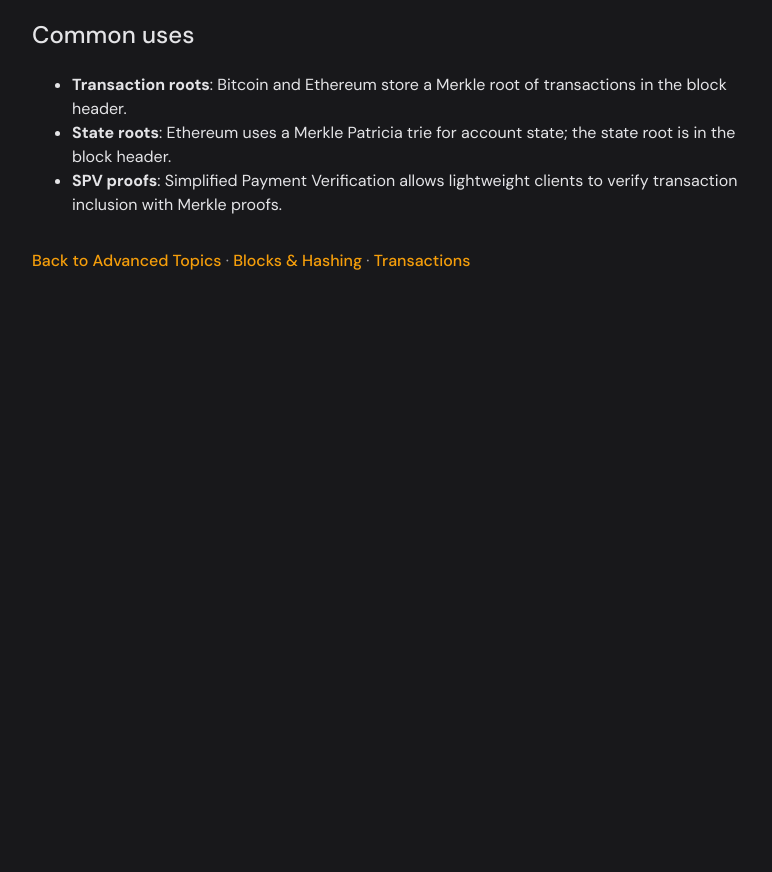
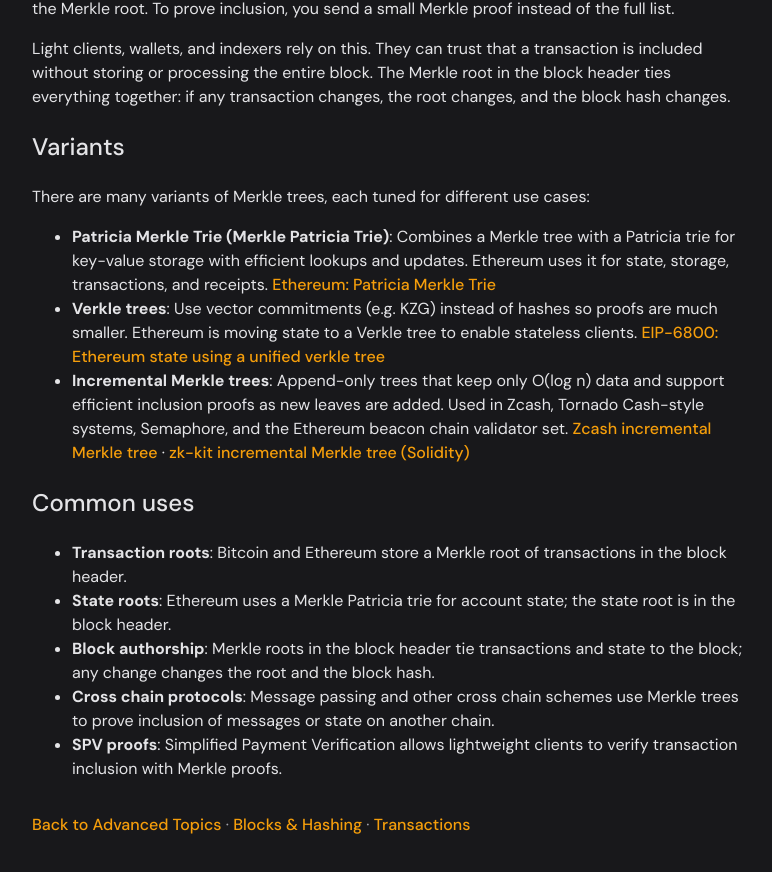
Before and after one commit to dlebee/interactive-blockchain-learning, a React (Vite) app: page /advanced-topics/merkle-trees in a window 1280 px wide. Shown: the part 1172-2044 px from the top of the page, without its empty margins (260-1032 px from the left). Before the commit the page ends 1493 px from the top, so only its background shows below. Built offline with nearby package versions, Linux system fonts and the light colour scheme.

Commit message:
completed merkle tree page

```diff
--- a/src/pages/merkle-trees/MerkleTreesPage.tsx
+++ b/src/pages/merkle-trees/MerkleTreesPage.tsx
@@ -33,6 +33,13 @@ export function MerkleTreesPage() {
         not need the full tree or the other items. Anyone with the Merkle root can
         verify the proof in logarithmic time.
       </p>
+      <p>
+        What matters is that the content of each leaf is <strong>unique</strong> and
+        the leaves are <strong>deterministically sorted</strong>. Then the root hash
+        is a compact, verifiable summary of the whole set: change one leaf or the order,
+        and the root changes. That makes Merkle trees a powerful way to summarize
+        information.
+      </p>
 
       <MerkleTreeDemo />
 
@@ -54,6 +61,47 @@ export function MerkleTreesPage() {
         changes, the root changes, and the block hash changes.
       </p>
 
+      <h2 id="variants">
+        <a href="#variants" className="anchor-link" aria-label="Link to this section">
+          Variants
+        </a>
+      </h2>
+      <p>
+        There are many variants of Merkle trees, each tuned for different use cases:
+      </p>
+      <ul>
+        <li>
+          <strong>Patricia Merkle Trie (Merkle Patricia Trie)</strong>: Combines a
+          Merkle tree with a Patricia trie for key-value storage with efficient
+          lookups and updates. Ethereum uses it for state, storage, transactions, and
+          receipts.{" "}
+          <a href="https://ethereum.org/en/developers/docs/data-structures-and-encoding/patricia-merkle-trie/" target="_blank" rel="noopener noreferrer">
+            Ethereum: Patricia Merkle Trie
+          </a>
+        </li>
+        <li>
+          <strong>Verkle trees</strong>: Use vector commitments (e.g. KZG) instead of
+          hashes so proofs are much smaller. Ethereum is moving state to a Verkle tree
+          to enable stateless clients.{" "}
+          <a href="https://eips.ethereum.org/EIPS/eip-6800" target="_blank" rel="noopener noreferrer">
+            EIP-6800: Ethereum state using a unified verkle tree
+          </a>
+        </li>
+        <li>
+          <strong>Incremental Merkle trees</strong>: Append-only trees that keep only
+          O(log n) data and support efficient inclusion proofs as new leaves are added.
+          Used in Zcash, Tornado Cash-style systems, Semaphore, and the Ethereum
+          beacon chain validator set.{" "}
+          <a href="https://github.com/zcash/incrementalmerkletree" target="_blank" rel="noopener noreferrer">
+            Zcash incremental Merkle tree
+          </a>
+          {" · "}
+          <a href="https://www.npmjs.com/package/@zk-kit/incremental-merkle-tree.sol" target="_blank" rel="noopener noreferrer">
+            zk-kit incremental Merkle tree (Solidity)
+          </a>
+        </li>
+      </ul>
+
       <h2 id="common-uses">
         <a href="#common-uses" className="anchor-link" aria-label="Link to this section">
           Common uses
@@ -67,6 +115,16 @@ export function MerkleTreesPage() {
         <li>
           <strong>State roots</strong>: Ethereum uses a Merkle Patricia trie for account
           state; the state root is in the block header.
+        </li>
+        <li>
+          <strong>Block authorship</strong>: Merkle roots in the block header tie
+          transactions and state to the block; any change changes the root and the
+          block hash.
+        </li>
+        <li>
+          <strong>Cross chain protocols</strong>: Message passing and other cross chain
+          schemes use Merkle trees to prove inclusion of messages or state on another
+          chain.
         </li>
         <li>
           <strong>SPV proofs</strong>: Simplified Payment Verification allows lightweight
```
